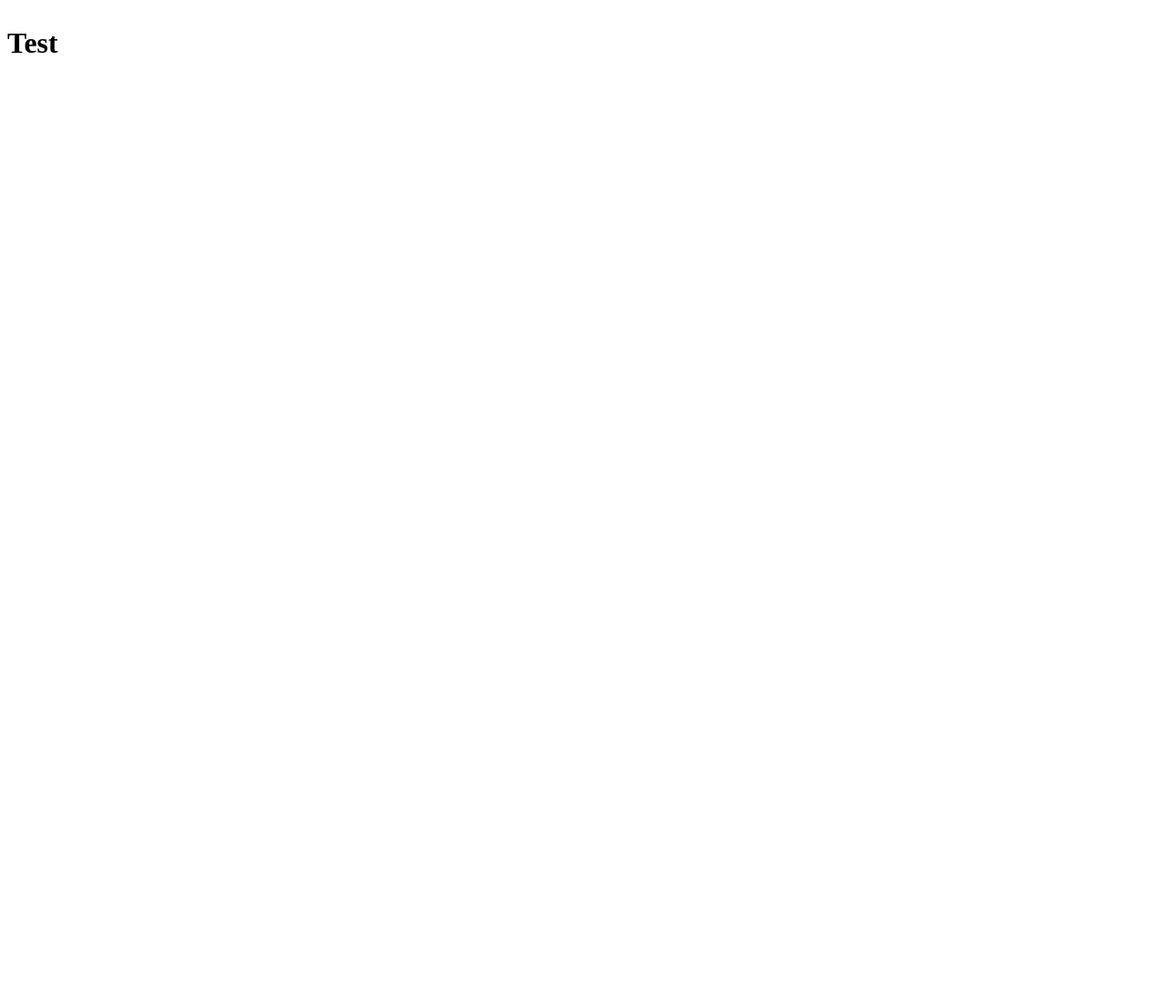
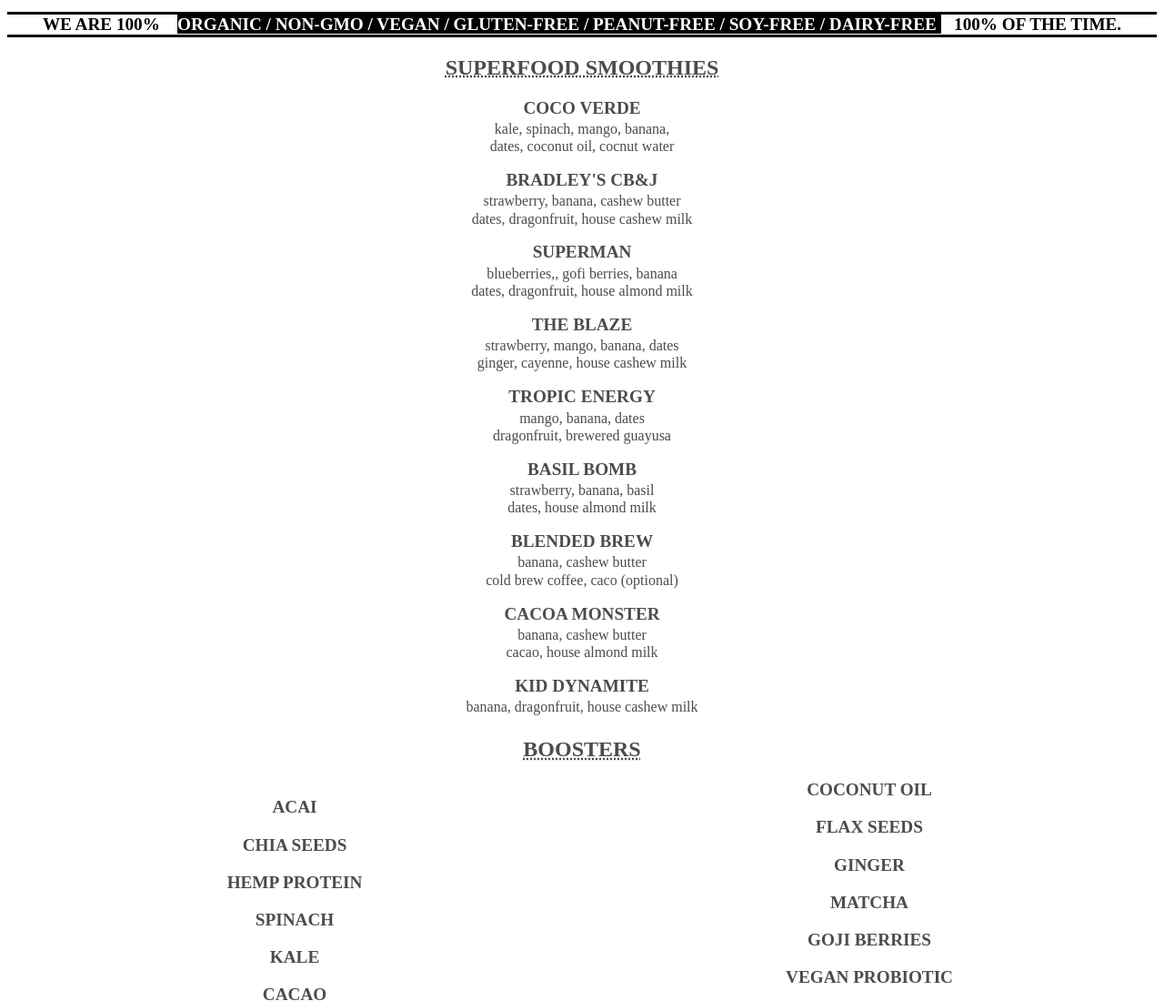
Before and after one commit to dch88/website-challenge, a plain HTML site: page index.html in a window 1280 px wide. Shown: the top 1100 px of the page at 91% size. Before the commit the page ends 800 px from the top, so only its background shows below. Drawn offline with Linux system fonts and the light colour scheme.

Commit message:
Update index.html

```diff
--- a/index.html
+++ b/index.html
@@ -1,18 +1,93 @@
 <!DOCTYPE html>
 <html lang="en">
 <head>
-    <style>
-        body {column-count: 3; column-gap: 40px; column-rule-style:solid; column-rule-color: lightgrey;}
-
-    </style>
     <meta charset="UTF-8">
     <meta http-equiv="X-UA-Compatible" content="IE=edge">
     <meta name="viewport" content="width=device-width, initial-scale=1.0">
-    <title>Document</title>
+    <title>Juice Menu</title>
+<style>
+    .center {display: block;
+  margin-left: auto;
+  margin-right: auto;
+  width: 50%;}
+    .header {text-align: center;}
+    .menu {text-align: center;}
+    .boosters {text-align: center; column-count:2; column-gap:0px; column-width:0px; column-fill: balance;}
+    h2 {text-decoration: underline; text-decoration-style: dotted; color: rgb(77, 75, 75);}
+    h3 {font-size:120%; color: rgb(77, 75, 75); margin-bottom: 0.5%;}
+    p {font-size:100%; color: rgb(77, 75, 75);line-height:80%; margin-top: 0.5%; margin-bottom:0.5%;}
+
+</style>
 </head>
 <body>
-
-    <h1>Test</h1>
-
+    <div class="header">
+    <h1
+        style="font-size:120%; text-align:center;border-style:solid;border-right-style: none; border-left-style: none;"><span style="border-top-style:none;">WE ARE 100% &nbsp;&nbsp;</span>
+        <span style="background-color:black;color:white;"> ORGANIC / NON-GMO / VEGAN / GLUTEN-FREE / PEANUT-FREE / SOY-FREE / DAIRY-FREE </span> &nbsp;&nbsp; 100% OF THE TIME.</h1>
+        </style></h1>
+    </div>
+    <div class="menu">
+    <h2> SUPERFOOD SMOOTHIES </h2>
+    <h3>COCO VERDE</h3>
+    <p>kale, spinach, mango, banana, </p>
+    <p>dates, coconut oil, cocnut water</p>
+    <h3>BRADLEY'S CB&J</h3>
+    <p>strawberry, banana, cashew butter </p>
+    <p>dates, dragonfruit, house cashew milk</p>
+    <h3>SUPERMAN</h3>
+    <p>blueberries,, gofi berries, banana </p>
+    <p>dates, dragonfruit, house almond milk</p>
+    <h3>THE BLAZE</h3>
+    <p>strawberry, mango, banana, dates </p>
+    <p>ginger, cayenne, house cashew milk</p>
+    <h3>TROPIC ENERGY</h3>
+    <p>mango, banana, dates </p>
+    <p>dragonfruit, brewered guayusa</p>
+    <h3>BASIL BOMB</h3>
+    <p>strawberry, banana, basil </p>
+    <p>dates, house almond milk</p>
+    <h3>BLENDED BREW</h3>
+    <p>banana, cashew butter </p>
+    <p>cold brew coffee, caco (optional)</p>
+    <h3>CACOA MONSTER</h3>
+    <p>banana, cashew butter</p>
+    <p>cacao, house almond milk</p>
+    <h3>KID DYNAMITE</h3>
+    <p>banana, dragonfruit, house cashew milk </p>
+    <div class="boosters">
+        <h2 style="column-span: all;"> BOOSTERS </h2>
+        <h3>ACAI</h3>
+        <h3>CHIA SEEDS</h3>
+        <h3>HEMP PROTEIN</h3>
+        <h3>SPINACH</h3>
+        <h3>KALE</h3>
+        <h3>CACAO</h3>
+        <h3>ALOE VERA</h3>
+        <h3>COCONUT OIL</h3>
+        <h3>FLAX SEEDS</h3>
+        <h3>GINGER</h3>
+        <h3>MATCHA</h3>
+        <h3>GOJI BERRIES</h3>
+        <h3>VEGAN PROBIOTIC</h3>
+        <h3>WHEATGRASS</h3>
+    </div>
+    <img src="https://www.aheadofthyme.com/wp-content/uploads/2016/04/5-minute-super-berry-smoothie-bowl-10.jpg.webp" alt="smoothie bowl pic" width="800" height="400" class="center">
+    <h2> ACAI BOWLS & MORE </h2>
+    <h3>ACAI SMOOTHIE BOWL</h3>
+    <p>text text text text text text text text text text text text text text text </p>
+    <h3>ACAI SMOOTHIE BOWL</h3>
+    <p>text text text text text text text text text text text text text text text </p>
+    <h3>ACAI SMOOTHIE BOWL</h3>
+    <p>text text text text text text text text text text text text text text text </p>
+    <h3>ACAI SMOOTHIE BOWL</h3>
+    <p>text text text text text text text text text text text text text text text </p>
+    <h3>ACAI SMOOTHIE BOWL</h3>
+    <p>text text text text text text text text text text text text text text text </p>
+    <h3>ACAI SMOOTHIE BOWL</h3>
+    <p>text text text text text text text text text text text text text text text </p>
+    <h3>ACAI SMOOTHIE BOWL</h3>
+    <p>text text text text text text text text text text text text text text text </p>
+    </div>
+</div>
 </body>
 </html>
```
